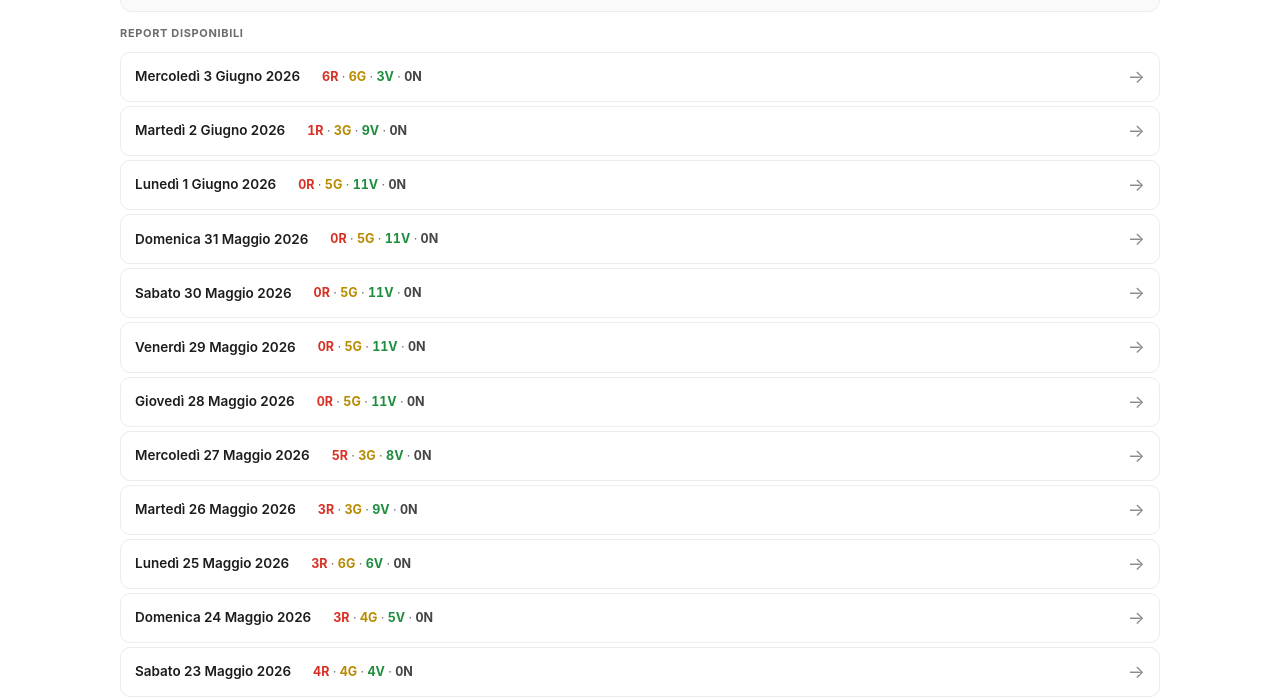
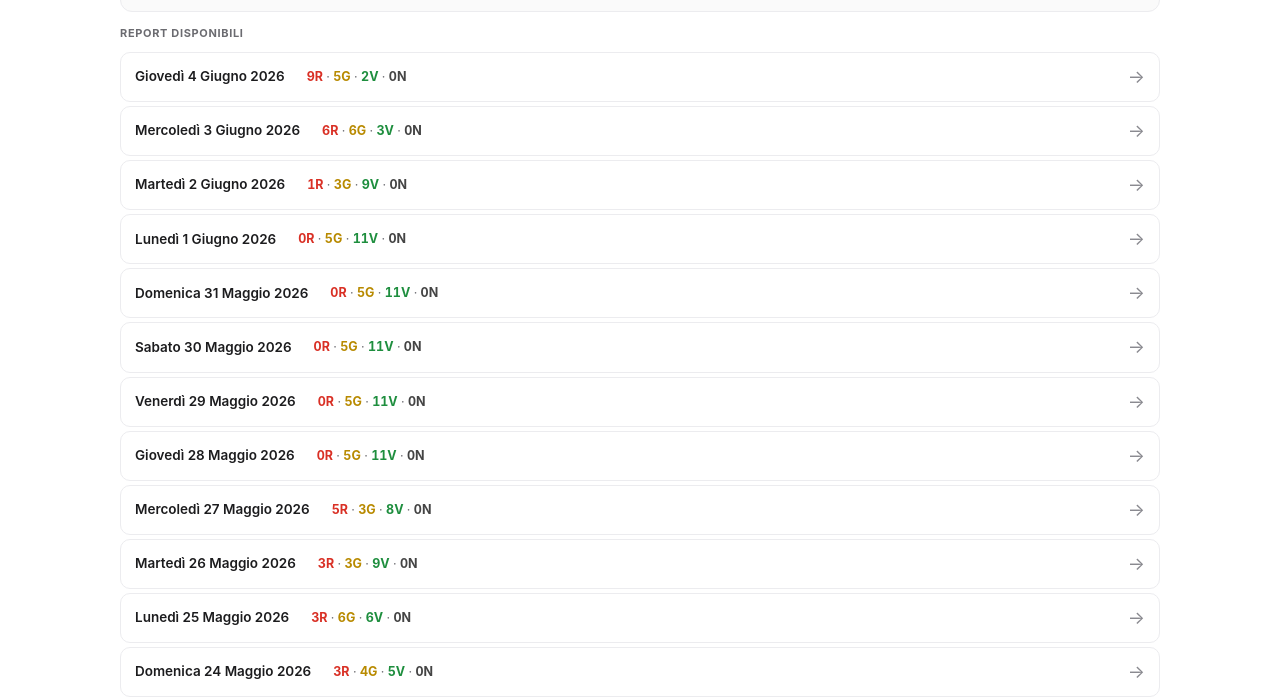
Before and after one commit to advfmosca/med-tech-daily-check, a plain HTML site: page index.html in a window 1280 px wide. Shown: the part 112-810 px from the top of the page. Drawn offline with Linux system fonts and the light colour scheme.

Commit message:
auto: mirror index.html 2026-06-04

```diff
--- a/index.html
+++ b/index.html
@@ -239,7 +239,16 @@ h1 { font-size: 22px; font-weight: 700; letter-spacing: -0.01em; margin: 0 0 4px
   </div>
   <div class="section-label">Report disponibili</div>
   <div class="report-list">
-    <a class="report-item" href="med-tech-daily-2026-06-03.html">
+    <a class="report-item" href="med-tech-daily-2026-06-04.html">
+      <span class="day-name">Giovedì 4 Giugno 2026</span>
+      <span class="day-counts">
+        <span class="c-rosso">9R</span> ·
+        <span class="c-giallo">5G</span> ·
+        <span class="c-verde">2V</span> ·
+        <span class="c-nero">0N</span>
+      </span>
+      <span class="arrow">→</span>
+    </a>    <a class="report-item" href="med-tech-daily-2026-06-03.html">
       <span class="day-name">Mercoledì 3 Giugno 2026</span>
       <span class="day-counts">
         <span class="c-rosso">6R</span> ·
```
